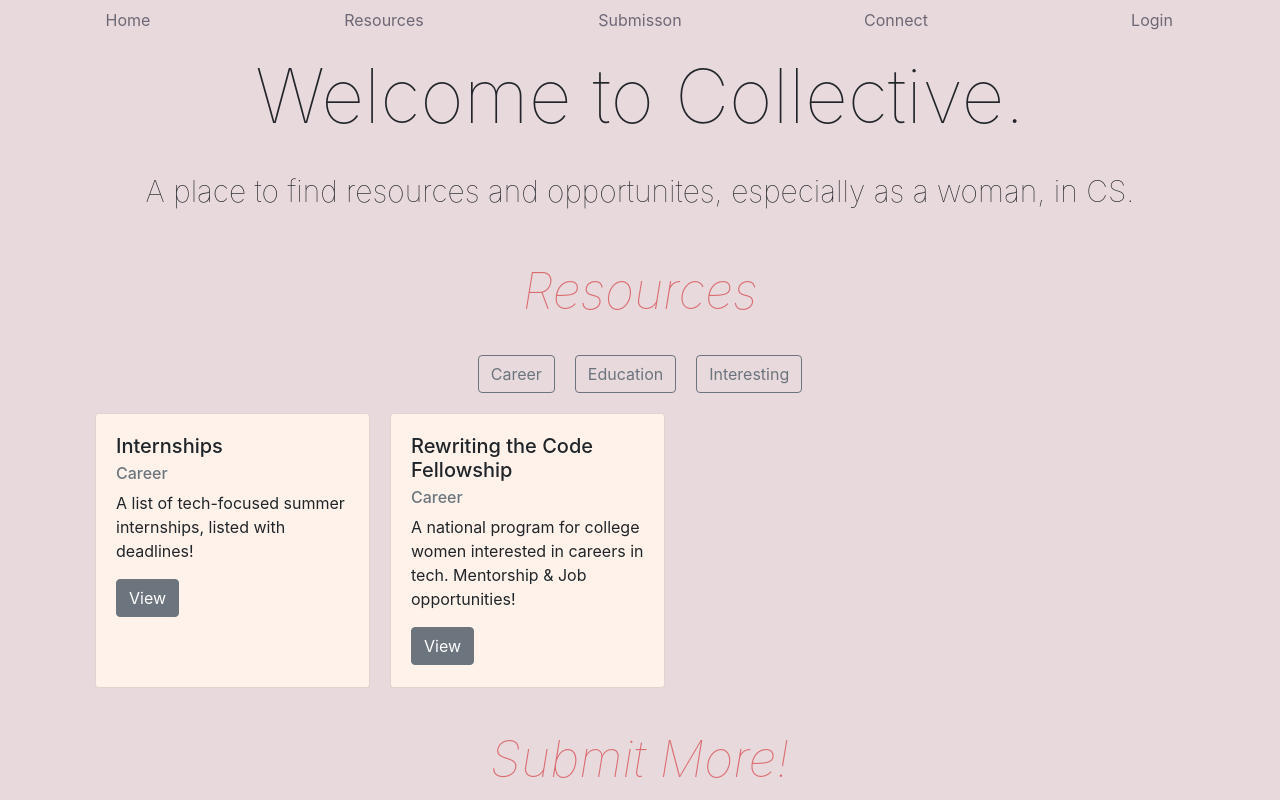
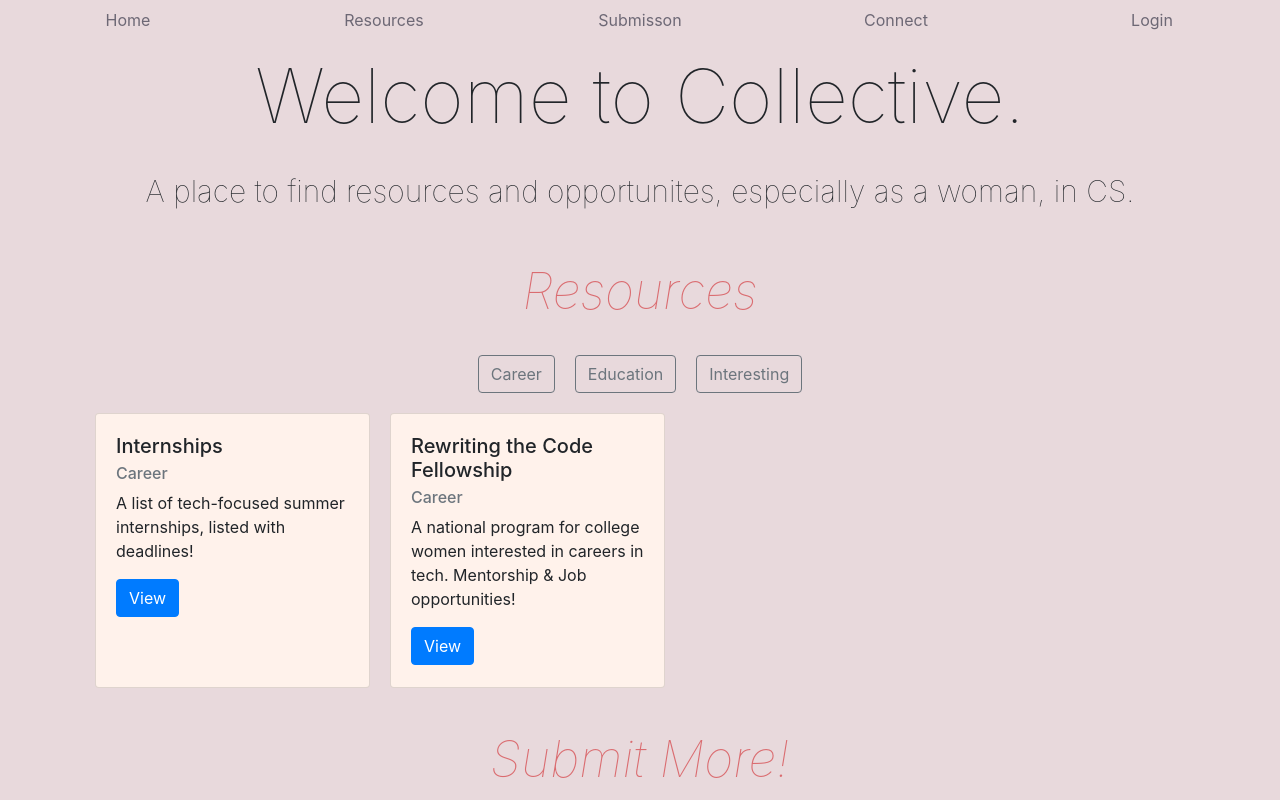
Before and after one commit to sbsanjana/sbsanjana.github.io, a React (Create React App) app: page / in a window 1280 px wide. Shown: the top 800 px of the page. Built offline with nearby package versions, Linux system fonts and the light colour scheme.

Commit message:
layout set

```diff
--- a/src/App.js
+++ b/src/App.js
@@ -7,6 +7,7 @@ import Navigation from './components/Navigation';
 import {Container, Row, Col} from 'react-bootstrap'
 import Login from './components/Login.js'
 import Error from './components/Error.js'
+import Connect from './components/Connect.js'
 import Landing from './components/Landing.js'
 
 import RenderResource from './components/RenderResource';
@@ -27,6 +28,7 @@ export default class App extends React.Component {
              <Route path="/home" component={Landing}/>
              <Route path="/home/#resources" component={Landing}/>
              <Route path="/home/#submit" component={Landing}/>
+             <Route path='/connect' component={Connect}/>
              <Route path="/" component={Landing} exact/>
 
             <Route component={Error}/>
--- /dev/null
+++ b/src/components/Connect.js
@@ -0,0 +1,22 @@
+import React from 'react';
+import { Container } from 'react-bootstrap';
+
+export default class Connect extends React.Component {
+    constructor(props) {
+        super(props)
+        this.state={}
+    }
+    render() {
+        return (
+           <div>
+               <Container>
+                <p style={{fontSize:30, fontStyle:'italic', textAlign:'center'}}> CONNECT  </p>
+                  <p style={{fontSize:30, fontWeight:'lighter', textAlign:'center'}}> Here, you'll find opportunites. You can find teammates, LinkedIn connections, interview help, and many others!  </p>
+                  </Container>
+
+
+
+           </div>
+        );
+    }
+}
--- a/src/components/RenderResource.js
+++ b/src/components/RenderResource.js
@@ -42,22 +42,16 @@ export default class RenderResource extends React.Component {
                 info='A list of tech-focused summer internships, listed with deadlines!'
                 title='Internships'
                 hlink='github.com/elaine-zheng/summer2020internships'
-                var='secondary'
-                fontcolor='black'
                 id='Career'
-                imgsrc={Job}
                 />
 
                 <Resources
                 info='A national program for college women interested in careers in tech. Mentorship & Job opportunities!'
                 title='Rewriting the Code Fellowship'
                 hlink='www.rewritingthecode.org/fellowship/'
-                var='secondary'
                 id='Career'
-                fontcolor= 'white'
-                imgsrc={rwc}
-                style={{margin:10}}
                 />
+
 
               </Row>
             </Col>
```
